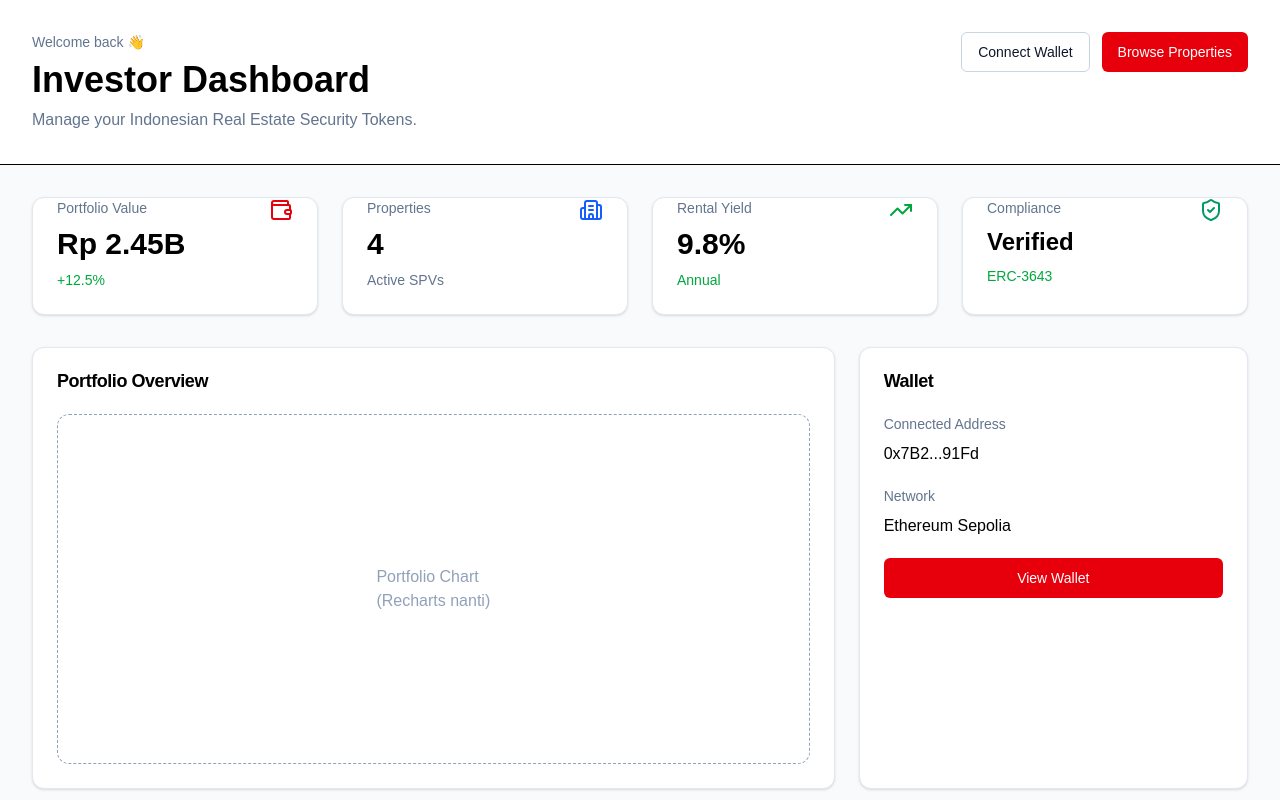
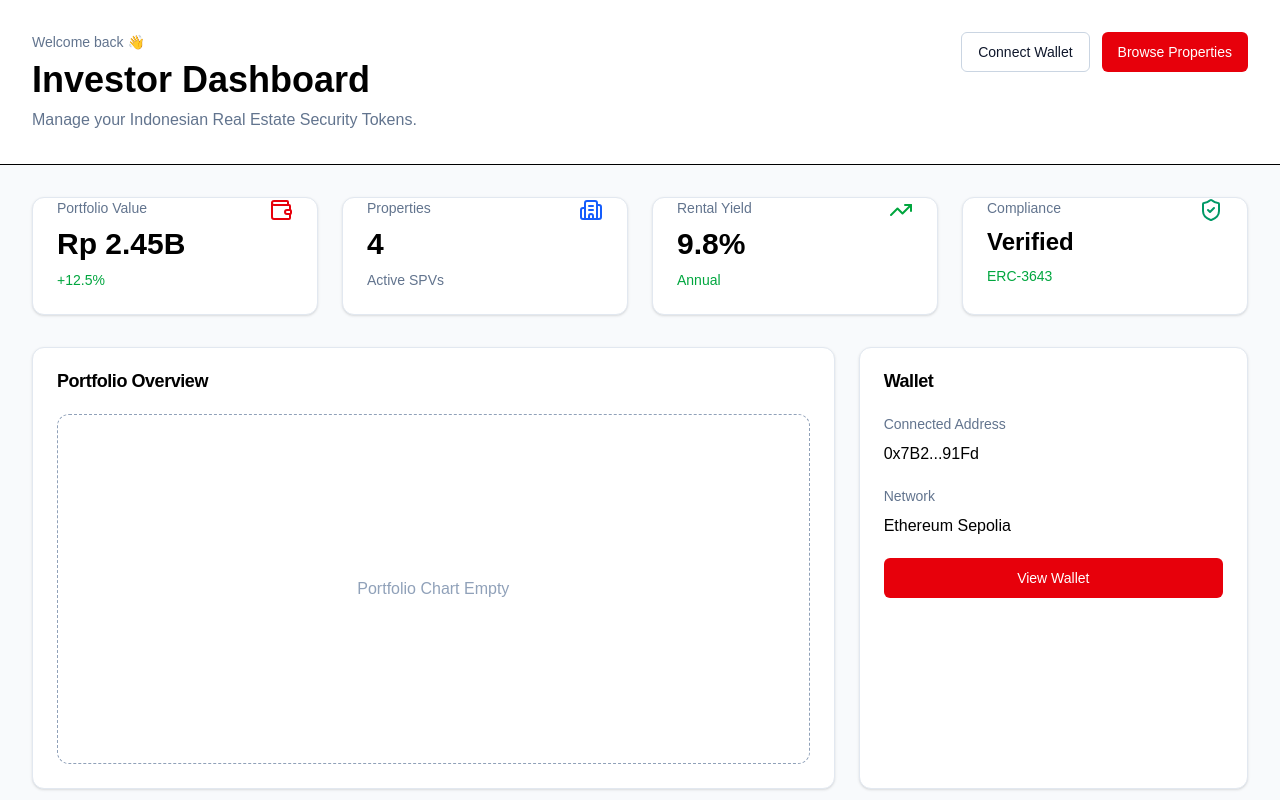
Before and after one commit to Iqbalfachry19/IndoProperty, a Next.js app: page /dashboard in a window 1280 px wide. Shown: the top 800 px of the page. Built offline with nearby package versions, Linux system fonts and the light colour scheme.

Commit message:
fix contract

```diff
--- a/app/dashboard/page.tsx
+++ b/app/dashboard/page.tsx
@@ -127,9 +127,8 @@ export default function DashboardPage() {
 
             <CardContent>
               <div className="h-[350px] rounded-xl border border-dashed flex items-center justify-center text-slate-400">
-                Portfolio Chart
+                Portfolio Chart Empty
                 <br />
-                (Recharts nanti)
               </div>
             </CardContent>
           </Card>
```
